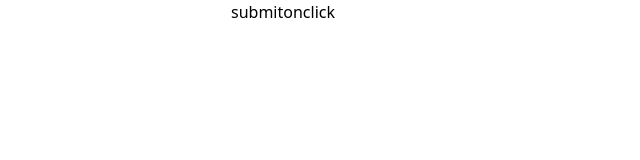
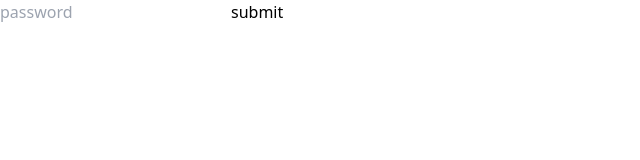
Before and after one commit to lenakang/next2024, a Next.js app: page / in a window 1280 px wide. Shown: the top 160 px of the page, without its empty margins (0-640 px from the left). Built offline with nearby package versions, Linux system fonts and the light colour scheme.

Commit message:
Server Actions 활용한 form 관리 - 현재

```diff
--- a/app/api/test/route.ts
+++ /dev/null
@@ -1,14 +0,0 @@
-import { NextRequest } from 'next/server';
-
-export async function GET(request:NextRequest){
-  console.log(request);
-  return Response.json({
-    ok:true,
-  })
-}
-
-export async function POST(request:NextRequest){
-  const data = await request.json();
-  console.log("log the user in!")
-  return Response.json(data)
-}
--- a/app/page.tsx
+++ b/app/page.tsx
@@ -1,23 +1,13 @@
-"use client";
-
 export default function Home() {
-  const getFn = async () => {
-    const res = await fetch("/api/test", {
-      method: "POST",
-      body: JSON.stringify({
-        name: "Jane",
-        password: "1234",
-      }),
-    });
-    console.log(await res.json());
+  const handleForm = async (formData: FormData) => {
+    "use server";
+    console.log("password :", formData.get("password"));
   };
-
   return (
     <main>
-      <form action="">
-        <input type="text" />
+      <form action={handleForm}>
+        <input type="text" placeholder="password" name="password" />
         <button>submit</button>
-        <span onClick={getFn}>onclick</span>
       </form>
     </main>
   );
```
